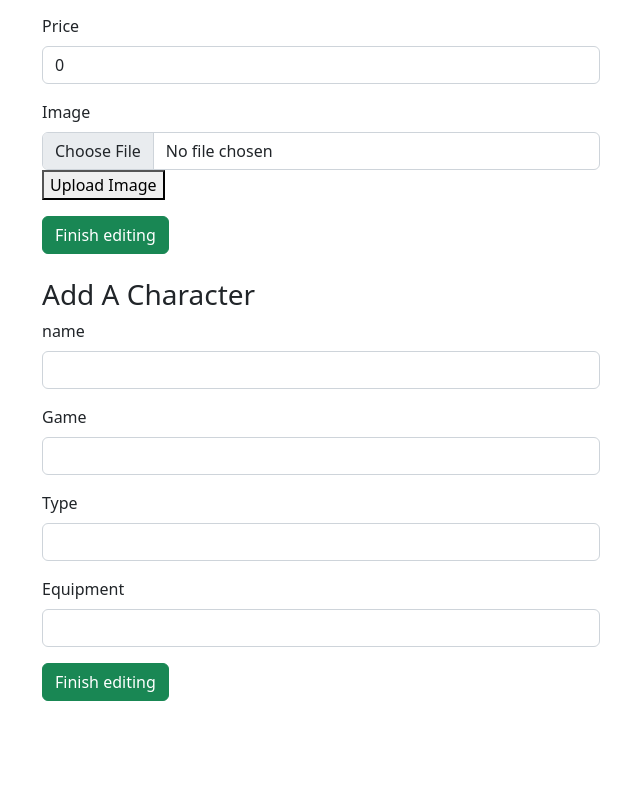
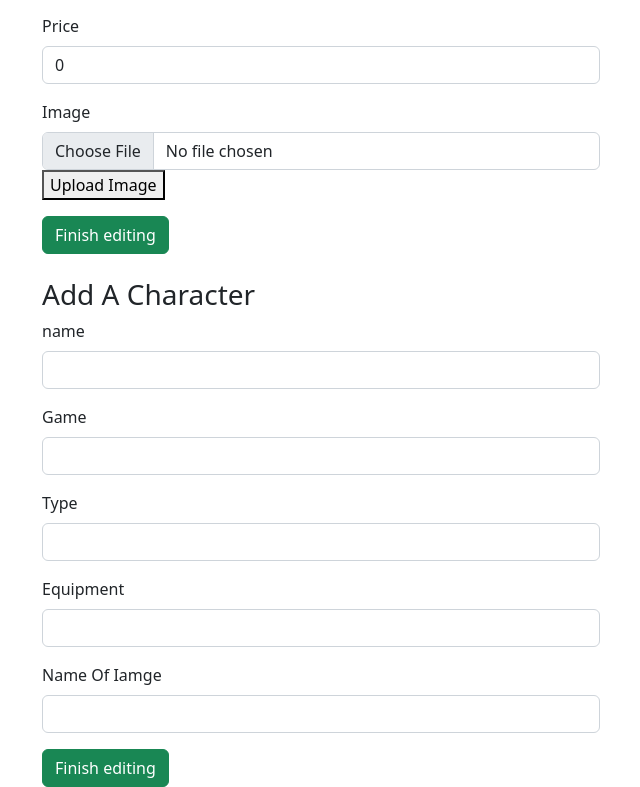
Before and after one commit to henrikaag/web-eksamen, a React (Create React App) app: page /add in a window 1280 px wide. Shown: the part 423-1210 px from the top of the page, without its empty margins (40-680 px from the left). Before the commit the page ends 1124 px from the top, so only its background shows below. Built offline with nearby package versions, Linux system fonts and the light colour scheme; no server answers; the HTML template or start-up script is replaced by a standard one.

Commit message:
test final

```diff
--- a/src/components/Characters/addCharacter.tsx
+++ b/src/components/Characters/addCharacter.tsx
@@ -10,6 +10,7 @@ const AddCharacter = () => {
     const [game, setGame] = useState<string>("")
     const [type, setType] = useState<string>("")
     const [equipment, setEquipment] = useState<string>("")
+    const [image, setImage] = useState<string>("")
 
     const { addNewCharacter } = useContext(GameContext) as IGameContext;
 
@@ -29,6 +30,9 @@ const AddCharacter = () => {
             case "equipment":
                 setEquipment ( value )
             break;
+            case "nameOfImage":
+                setImage( value )
+            break;
         }
     }
 
@@ -38,7 +42,8 @@ const AddCharacter = () => {
             name: name,
             game: game,
             type: type,
-            equipment: equipment
+            equipment: equipment,
+            image: image
         };
         addNewCharacter(newCharacter)
         console.log(newCharacter);
@@ -67,6 +72,11 @@ const AddCharacter = () => {
                 <Form.Control onChange={changeHandler} type="text" name="equipment" value={equipment} />
             </Form.Group>
 
+            <Form.Group className="mb-3" controlId="formGroupPassword">
+                <Form.Label>Name Of Iamge</Form.Label>
+                <Form.Control onChange={changeHandler} type="text" name="nameOfImage" value={image} />
+            </Form.Group>
+
 
             <Button variant="success" onClick={addCharacter}>
                         Finish editing
--- /dev/null
+++ b/src/contexts/CharacterContext.tsx
@@ -0,0 +1,5 @@
+import { useEffect, useState, createContext, ReactNode } from "react";
+import IGameContext from "../interfaces/IGameContext";
+import IGame from "../interfaces/IGame";
+import GameService from "../services/GameService";
+import ICharacter from "../interfaces/ICharacter";
--- a/src/contexts/GameContext.tsx
+++ b/src/contexts/GameContext.tsx
@@ -2,12 +2,14 @@ import { useEffect, useState, createContext, ReactNode } from "react";
 import IGameContext from "../interfaces/IGameContext";
 import IGame from "../interfaces/IGame";
 import GameService from "../services/GameService";
-import ICharacterContext from "../interfaces/ICharacterContext";
 import ICharacter from "../interfaces/ICharacter";
+import IEquipment from "../interfaces/IEquipment";
 
 export const GameContext = createContext<IGameContext | null>(null);
 
-export const CharacterContext = createContext<ICharacterContext | null>(null);
+export const CharacterContext = createContext<IGameContext | null>(null);
+
+// export const EquipmentContext = createContext<IEquipmentContext | null>(null);
 
 
 type Props = {
--- a/src/services/GameService.ts
+++ b/src/services/GameService.ts
@@ -1,8 +1,10 @@
+import { ErrorResponse } from "@remix-run/router";
 import axios from "axios";
 import ICharacter from "../interfaces/ICharacter";
 import IEquipment from "../interfaces/IEquipment";
 import IGame from "../interfaces/IGame";
 import IWorld from "../interfaces/IWorld";
+import { AxiosError } from "axios";
 
 
 const GameService = (
@@ -91,9 +93,12 @@ const GameService = (
             const result = await axios.post(ElectricGamesEndpoints.game, newGame);
             return result.data;
             }
-            catch
+            catch(error: AxiosError | any)
             {
-                return 500;
+                if(axios.isAxiosError(error) && ErrorResponse){
+                    console.log(error.response)
+                }
+
             }
         }
 
@@ -102,11 +107,15 @@ const GameService = (
             {
 
             const result = await axios.post(ElectricGamesEndpoints.character, newCharacter);
+            console.log(result)
             return result.data;
             }
-            catch
+            catch(error: AxiosError | any)
             {
-                return 500;
+                if(axios.isAxiosError(error) && ErrorResponse){
+                    console.log(error.response)
+                }
+
             }
         }
 
@@ -122,8 +131,8 @@ const GameService = (
             });
 
             formData.delete("file");
+            console.log(result)
             return result.data;
-            console.log(result)
         }
 
         const deleteGame = async (id: number) => {
```
Also changed, not shown: src/interfaces/IGameContext.ts (+9 -0 lines).
